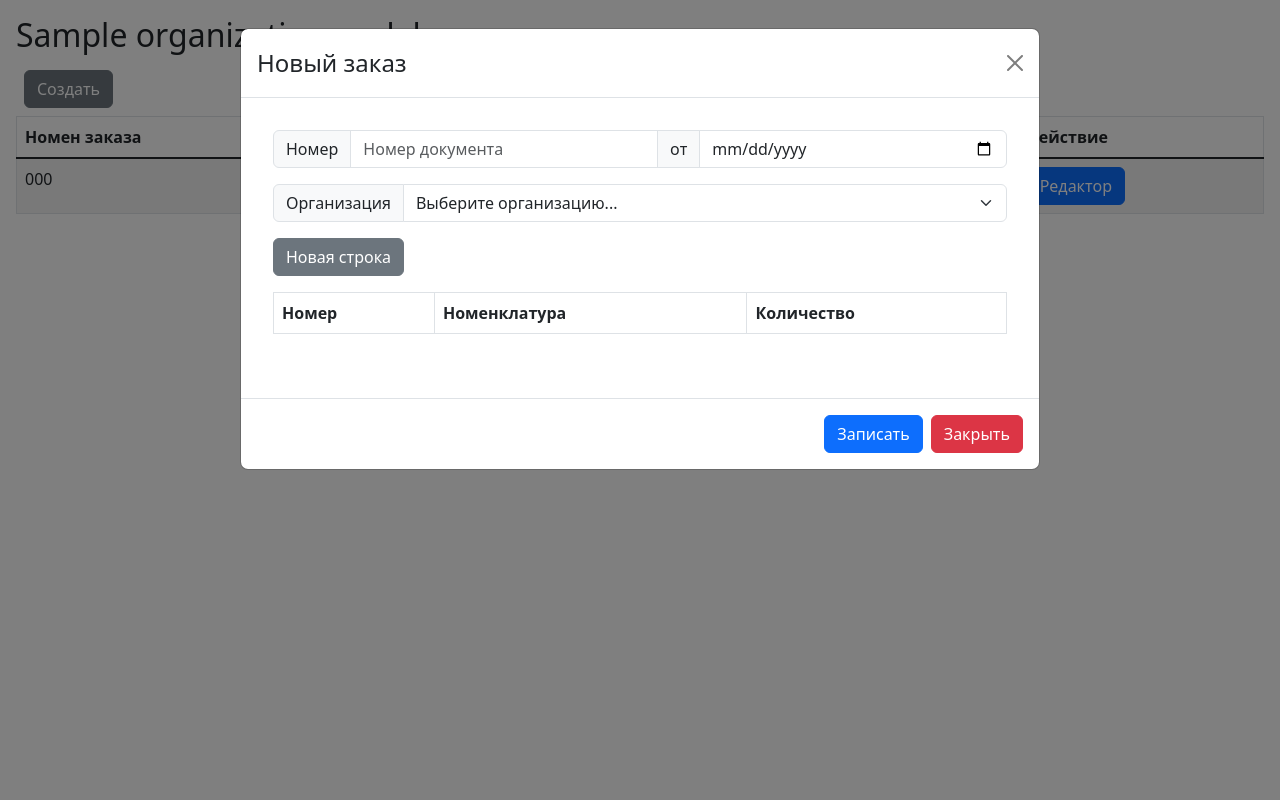
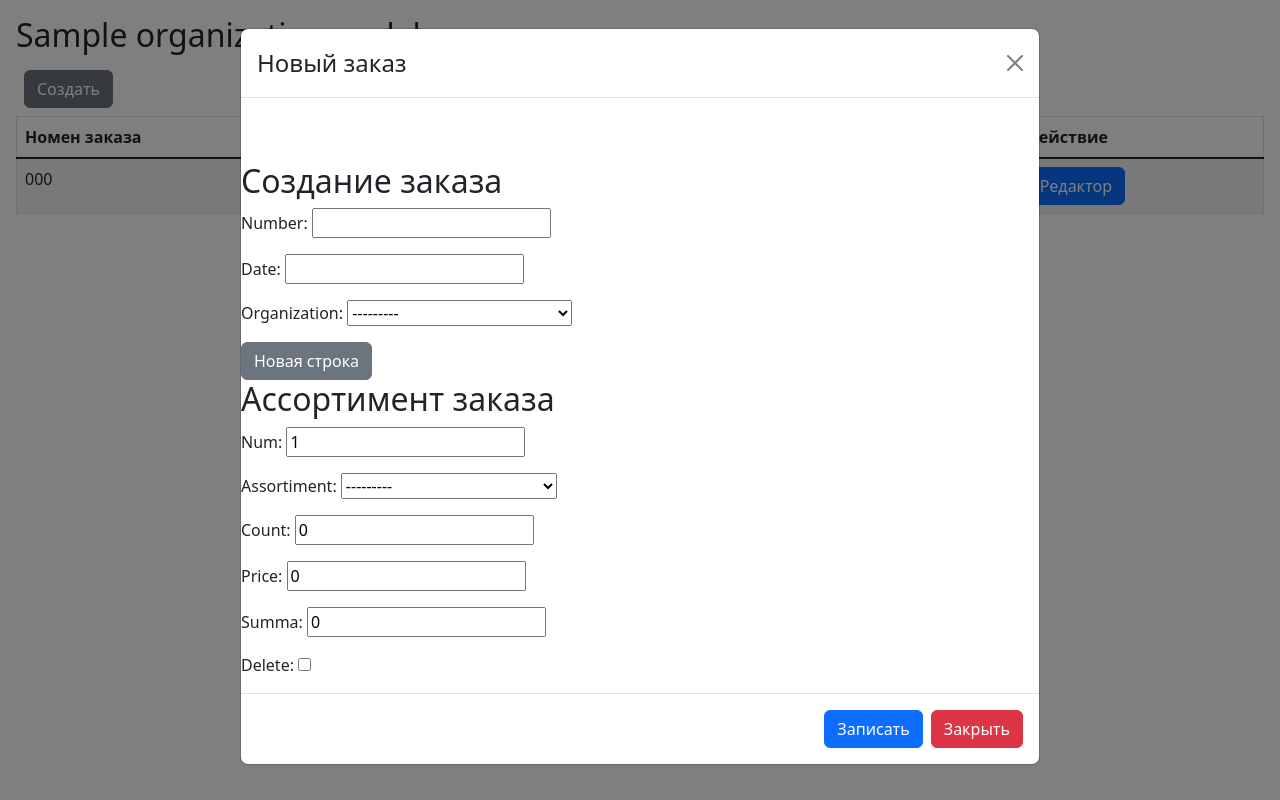
Before and after one commit to mobilesikuda/devcon2024, a Django app: page /orders/ in a window 1280 px wide, after a click on "Создать". Run offline with Django 5.2, Linux system fonts and the light colour scheme; a user stored in the database is signed in; tables that the repository leaves empty hold one stand-in row (values such as "Sample post"); lists and menus that the app fills with data are empty; some libraries are stand-ins or nearby versions.

Commit message:
form edit step1

```diff
--- a/orders/forms.py
+++ b/orders/forms.py
@@ -1,22 +1,40 @@
+from django.forms import modelformset_factory, inlineformset_factory
 from django import forms
-from .models import OrderModel
+from .models import OrderModel, OrderAssortmentTableModel
 
+# class OrderForm(forms.Form): #ModelForm
+#     # class Meta:
+#     #     model = OrderModel
+#     #     fields = ['uuid', 'number', 'organization']
+#     #     # widgets = {
+#     #     #     'description': forms.Textarea(attrs={'cols': 80, 'rows': 20}),
+#     #     #     'category': forms.Select(choices=[('a', 'Option A'), ('b', 'Option B')]),
+#     #     # }
+#     #     labels = {
+#     #         'number': 'Номер документа',
+#     #         'organization': 'Организация',
+#     #     }
+#     #     # initial = {
+#     #     #     'category': 'b',
+#     #     # }
+#     uuid = forms.UUIDField(required=True)
+#     number = forms.CharField(max_length=50,label="Номер документа")
+#     date = forms.DateTimeField(label="Дата документа")
+#     organization = forms.CharField()
+
+
+
+# Основная форма для модели Author
 class OrderForm(forms.ModelForm):
     class Meta:
         model = OrderModel
-        fields = ['uuid', 'number', 'organization']
-        # widgets = {
-        #     'description': forms.Textarea(attrs={'cols': 80, 'rows': 20}),
-        #     'category': forms.Select(choices=[('a', 'Option A'), ('b', 'Option B')]),
-        # }
-        labels = {
-            'number': 'Номер документа',
-            'organization': 'Организация',
-        }
-        # initial = {
-        #     'category': 'b',
-        # }
-    # uuid = forms.UUIDField(required=True)
-    # number = forms.CharField(max_length=50,label="Номер документа")
-    # date = forms.DateTimeField(label="Дата документа")
-    # organization = forms.ForeignKey(OrganizationModel)
+        fields = ['number', 'date', 'organization']
+
+# Inline-formset для модели Book
+OrderAssortFormSet = inlineformset_factory(
+    OrderModel,  # Родительская модель
+    OrderAssortmentTableModel,  # Модель, которая будет редактироваться через inline-формы
+    fields=['num','assortiment','count','price','summa'],  # Поля, доступные для изменения
+    extra=1,  # Количество дополнительных пустых форм
+    can_delete=True  # Возможность удалять связанные объекты
+)
--- a/orders/templates/orders_all.html
+++ b/orders/templates/orders_all.html
@@ -35,94 +35,51 @@
         <h4 class="modal-title" id="itemModalTitle"></h4>
         <button type="button" class="btn-close" data-bs-dismiss="modal"></button>
       </div>
-      <div class="modal-body m-3" id="itemModalBody">
-        <div class="input-group mb-3">
-          <span class="input-group-text">Номер</span>
-          <input type="text" class="form-control" placeholder="Номер документа" id="numberOrder">
-          <span class="input-group-text"> от </span>
-          <input type="date" class="form-control" placeholder="Дата документа" id="dateOrder">
+      <form method="post" action="new">
+        <div class="modal-body m-3" id="itemModalBody"></div>
+          {% csrf_token %}
+          <h2>Создание заказа</h2>
+          {{ order_form.as_p }}
+          <button type="button" class="btn btn-secondary" onclick="onNewLine()">Новая строка</button>
+          <h2>Ассортимент заказа</h2>
+          {{ assort_formset.management_form }}
+          {% for form in assort_formset %}
+              {{ form.as_p }}
+          {% endfor %}
+          <div class="modal-footer">
+            <button type="submit" class="btn btn-primary" data-bs-dismiss="modal" onclick="onWriteItem()">Записать</button>
+            <button type="button" class="btn btn-danger" data-bs-dismiss="modal">Закрыть</button>
+          </div>
         </div>
-        <div class="input-group mb-3">
-          <label class="input-group-text" for="organizationOrder">Организация</label>
-          <select class="form-select" id="organizationOrder" value="">
-            <option selected>Выберите организацию...</option>
-            {% for org in orgs %}
-              <option value="{{ org.pk }}">{{ org.name }}</option>
-            {% endfor %}
-          </select>
-        </div>
-        <div class="input-group mb-3">
-          <button type="button" class="btn btn-secondary" onclick="onNewLine()">Новая строка</button>
-            <!-- input class="form-control me-auto" type="text" onchange="onFilter()" id="findString" placeholder="Фильтр..." value="{{ filter }}"-->
-        </div>
-        <div class="input-group mb-3">
-          <table class="table table-striped table-bordered">
-              <thead>
-              <tr class="align-items-center">
-                  <th>Номер</th>
-                  <th>Номенклатура</th>
-                  <th>Количество</th>
-              </tr>
-              <tbody class="table-group-divider" id="itemModelTable">
-              </tbody>
-              </thead>
-          </table>
-        </div>
-      </div>
-      <div class="modal-footer">
-        <button type="button" class="btn btn-primary" data-bs-dismiss="modal" onclick="onWriteItem()">Записать</button>
-        <button type="button" class="btn btn-danger" data-bs-dismiss="modal">Закрыть</button>
-      </div>
+      </form>
     </div>
   </div>
 </div>
-<script type="text/javascript">
+<script>
+
   function onNewItem(){
     document.getElementById("itemModalTitle").innerHTML = "Новый заказ"
   }
   async function onViewItem(id=""){
     document.getElementById("itemModalTitle").innerHTML = "Редактирование заказа"
     var itemModelTable  = document.getElementById("itemModelTable")
-    //get data by id to dysplay it
     fetch('/orders-api/'+id)
       .then(response => response.json())
       .then(commits => {
-        document.getElementById("organizationOrder").value = commits.organization
+        document.getElementById("id_organization").value = commits.organization
+        number: document.getElementById("id_number").value = commits.number
+        document.getElementById("id_date").value = commits.date
       });
   }
-  function onWriteItem(){
-    //fecth new data
-    fetch('/orders-api/',
-      { method: "POST",
-        credentials: "same-origin",
-        headers: {
-          'X-CSRFToken': getCookie('csrftoken'),
-          'Accept': 'application/json',
-          'Content-Type': 'application/json'
-        },
-        body: JSON.stringify({
-            uuid: "",
-            number: document.getElementById("numberOrder").value,
-            date: document.getElementById("dateOrder").value,
-            organization: document.getElementById("organizationOrder").value
-        })
-      })
-  }
   function onNewLine(){
-    var itemTable  = document.getElementById("itemModalTable")
-    itemModelTable.innerHTML += '\
-        <tr>\
-        <td><input type="text" id="numLineOrder1" name="num1"></td> \
-        <td>\
-          <select class="form-select" id="AssortimentLineOrder" value="">\
-            <option selected>Выберите товар...</option>\
-            {% for asort in assorts %}\
-              <option value="{{ asort.pk }}">{{ asort.name }}</option>\
-            {% endfor %}\
-          </select>\
-        </td> \
-        <td><input type="number" id="countLineOrder1" name="count1"></td> \
-        </tr>';
+    const totalForms = document.querySelector('#id_assort_set-TOTAL_FORMS'); //#id_book_set-TOTAL_FORMS'
+    const formIndex = totalForms.value; // Получаем индекс следующей формы
+    const newForm = document.querySelector('.empty-form').cloneNode(true);
+
+    newForm.innerHTML = newForm.innerHTML.replace(/__prefix__/g, formIndex);
+    formsetContainer.appendChild(newForm);
+
+    totalForms.value = parseInt(totalForms.value) + 1;
   }
 </script>
 {% endblock %}
--- a/orders/urls.py
+++ b/orders/urls.py
@@ -22,7 +22,7 @@ schema_view = get_schema_view(
 urlpatterns = [
     path('', views.order_root),
     path('orders/', views.order_list, name='orders'),
-    #path('orders/new', views.order_item, name='orders'),
+    path('orders/new', views.order_item, name='orders'),
 
     path('login/', auth_views.LoginView.as_view(), name='login'),
     path('accounts/profile/', views.order_root),
--- a/orders/views.py
+++ b/orders/views.py
@@ -6,8 +6,7 @@ from rest_framework.views import APIView
 from django.shortcuts import render
 from django.template import loader
 from .models import OrderModel, ManagerModel, OrganizationModel, AssortmentModel
-from .forms import OrderForm
-import uuid
+from .forms import OrderForm, OrderAssortFormSet
 from .serializers import OrderSerializer
 
 def get_organization_by_request(request):
@@ -34,34 +33,63 @@ def order_list(request):
     if not request.user.is_authenticated:
         return redirect('login')
 
+    if request.method == 'POST':
+        print(request.POST.get("number"))
+        form = OrderForm(request.POST)
+        if form.is_valid():
+            form.save()
+        return redirect('/orders')
+
     org = get_organization_by_request(request)
-    orgs = [org]
-    if org is None:
-        orgs = OrganizationModel.objects.all()
-    assorts = AssortmentModel.objects.all()
+    #orgs = [org]
+    #if org is None:
+    #    orgs = OrganizationModel.objects.all()
     orders = get_orders_by_request(request, org)
     template = loader.get_template('orders_all.html')
+    order_form = OrderForm()
+    assort_formset = OrderAssortFormSet()
+
 
     context = {
         'title': "Заказы для организации: "+"Все организации" if org is None else org.name,
         'context': orders,
-        'orgs': orgs,
-        'assorts': assorts
+        'order_form': order_form,
+        'assort_formset': assort_formset,
     }
     return HttpResponse(template.render(context, request))
 
 def order_item(request):
+    # if request.method == 'POST':
+    #     form = OrderForm(request.POST)
+    #     if form.is_valid():
+    #         if form.uuid is None:
+    #             form.uuid = uuid.uuid4()
+    #         form.save()
+    #         return redirect('orders/')
+    # else:
+    #     form = OrderForm()
+
+    # return render(request, 'order_item.html', {'form': form})
     if request.method == 'POST':
-        form = OrderForm(request.POST)
-        if form.is_valid():
-            if form.uuid is None:
-                form.uuid = uuid.uuid4()
-            form.save()
-            return redirect('orders/')
+        order_form = OrderForm(request.POST)
+        assort_formset = OrderAssortFormSet(request.POST)
+
+        if order_form.is_valid() and assort_formset.is_valid():
+            order = order_form.save()
+            assorts = assort_formset.save(commit=False)  # Получаем объекты книг, но пока не сохраняем в базе
+            for assort in assorts:
+                assort.order = order
+                assort.save()
+
+        return redirect('orders')  # Перенаправление после успешного сохранения
     else:
-        form = OrderForm()
+        order_form = OrderForm()
+        assort_formset = OrderAssortFormSet()
 
-    return render(request, 'order_item.html', {'form': form})
+        return render(request, 'order_item.html', {
+            'order_form': order_form,
+            'assort_formset': assort_formset,
+    })
 
 def order_root(request):
     return redirect('orders/')
@@ -74,7 +102,6 @@ class OrdersListAPI(APIView):
          return Response(serializer.data)
 
     def post(self, request, format=None):
-        print(request.data)
         serializer = OrderSerializer(data=request.data)
         # if serializer.uuid == "":
         #     serializer.uuid = uuid.uuid4()
@@ -90,7 +117,6 @@ class OrdersAPI(APIView):
     def get(self, request, pk, format=None):
         order = OrderModel.objects.get(pk=pk)
         serializer = OrderSerializer(order)
-        print(f"DEBUG...")
         return Response(serializer.data)
 
     def put(self, request, pk, format=None):
```
Also changed, not shown: orders/templates/order_item.html (+15 -2 lines).
